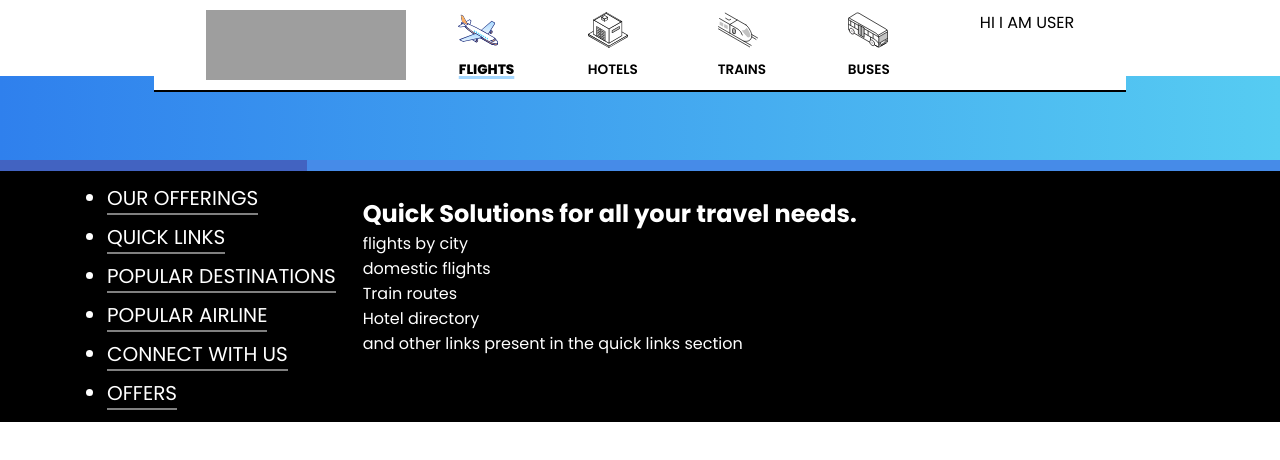
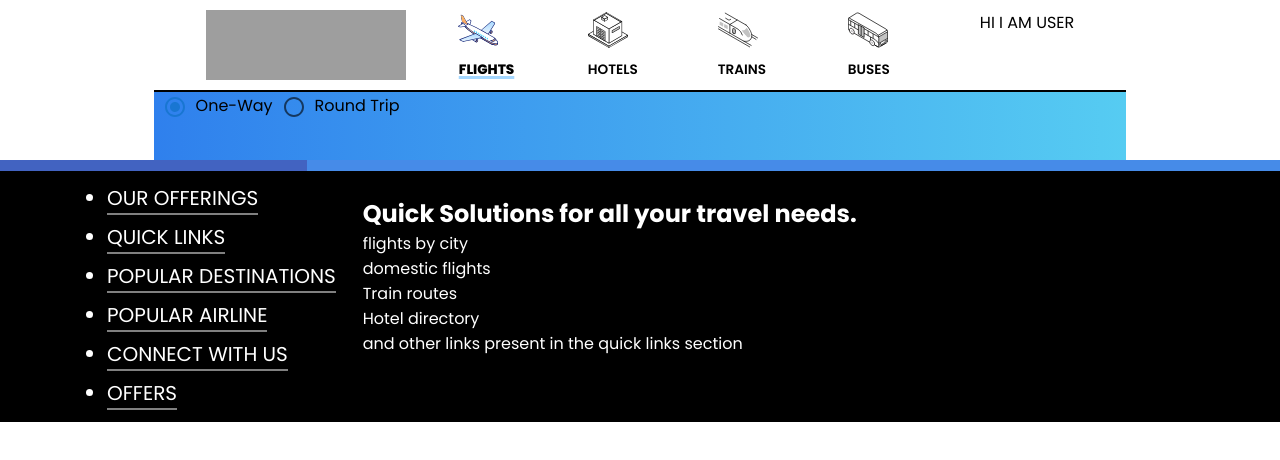
Before and after one commit to avy10/ease-my-trip-old-nextjs, a Next.js app: page /flights/search in a window 1280 px wide. Shown: the top 460 px of the page. Built offline with nearby package versions, Linux system fonts and the light colour scheme; grey boxes are pictures that could not be loaded.

Commit message:
made the RadioButtons reusable in a way that its style can be configured. the state remains the same.

```diff
--- a/components/Flights/Search/RadioButtons.jsx
+++ b/components/Flights/Search/RadioButtons.jsx
@@ -2,12 +2,11 @@ import { useContext } from "react";
 import FlightSearchContext from "@/contexts/FlightSearchContext";
 // radio imports
 import Radio from "@mui/material/Radio";
-import { pink } from "@mui/material/colors";
-export default function RadioButtons() {
+export default function RadioButtons({ radioStyle, labelStyle }) {
 	const searchData = useContext(FlightSearchContext);
 	const { isTwoWay, updateTwoWay } = searchData;
 	return (
-		<div className="flight-travel-buttons">
+		<>
 			<Radio
 				checked={!isTwoWay}
 				onChange={() => {
@@ -16,22 +15,9 @@ export default function RadioButtons() {
 				value="oneWay"
 				name="radio-buttons"
 				inputProps={{ "aria-label": "one way" }}
-				sx={{
-					color: pink[50],
-					"&.Mui-checked": {
-						color: pink[50],
-					},
-				}}
+				sx={radioStyle}
 			/>
-			<label
-				style={{
-					color: pink[50],
-					fontSize: "1.15rem",
-					fontWeight: "600",
-				}}
-			>
-				One-Way
-			</label>
+			<label style={labelStyle}>One-Way</label>
 			<Radio
 				checked={isTwoWay}
 				onChange={() => {
@@ -40,22 +26,9 @@ export default function RadioButtons() {
 				value="twoWay"
 				name="radio-buttons"
 				inputProps={{ "aria-label": "two way" }}
-				sx={{
-					color: pink[50],
-					"&.Mui-checked": {
-						color: pink[50],
-					},
-				}}
+				sx={radioStyle}
 			/>
-			<label
-				style={{
-					color: pink[50],
-					fontSize: "1.15rem",
-					fontWeight: "600",
-				}}
-			>
-				Round Trip
-			</label>
-		</div>
+			<label style={labelStyle}>Round Trip</label>
+		</>
 	);
 }
--- a/pages/flights/search/index.jsx
+++ b/pages/flights/search/index.jsx
@@ -1,3 +1,14 @@
+import RadioButtons from "@/components/Flights/Search/RadioButtons";
+import { FlightSearchProvider } from "@/contexts/FlightSearchContext";
+
 export default function FlightSearchHome() {
-	return <div className="flight-search-home"></div>;
+	return (
+		<FlightSearchProvider>
+			<div className="flight-search-home">
+				<div className="flight-search-radio-buttons">
+					<RadioButtons />
+				</div>
+			</div>
+		</FlightSearchProvider>
+	);
 }
--- a/styles/flightSearch/flightSearchHome.css
+++ b/styles/flightSearch/flightSearchHome.css
@@ -6,4 +6,11 @@
 	top: 9.5vh;
 	left: 0;
 	/* height: max-content; */
+	margin-left: 12vw;
+	margin-right: 12vw;
+	width: 76vw;
+	padding-top: 10px;
 }
+
+.flight-search-radio-buttons {
+}
```
Also changed, not shown: components/Flights/Search/PreInfo.jsx (+17 -1 lines).
